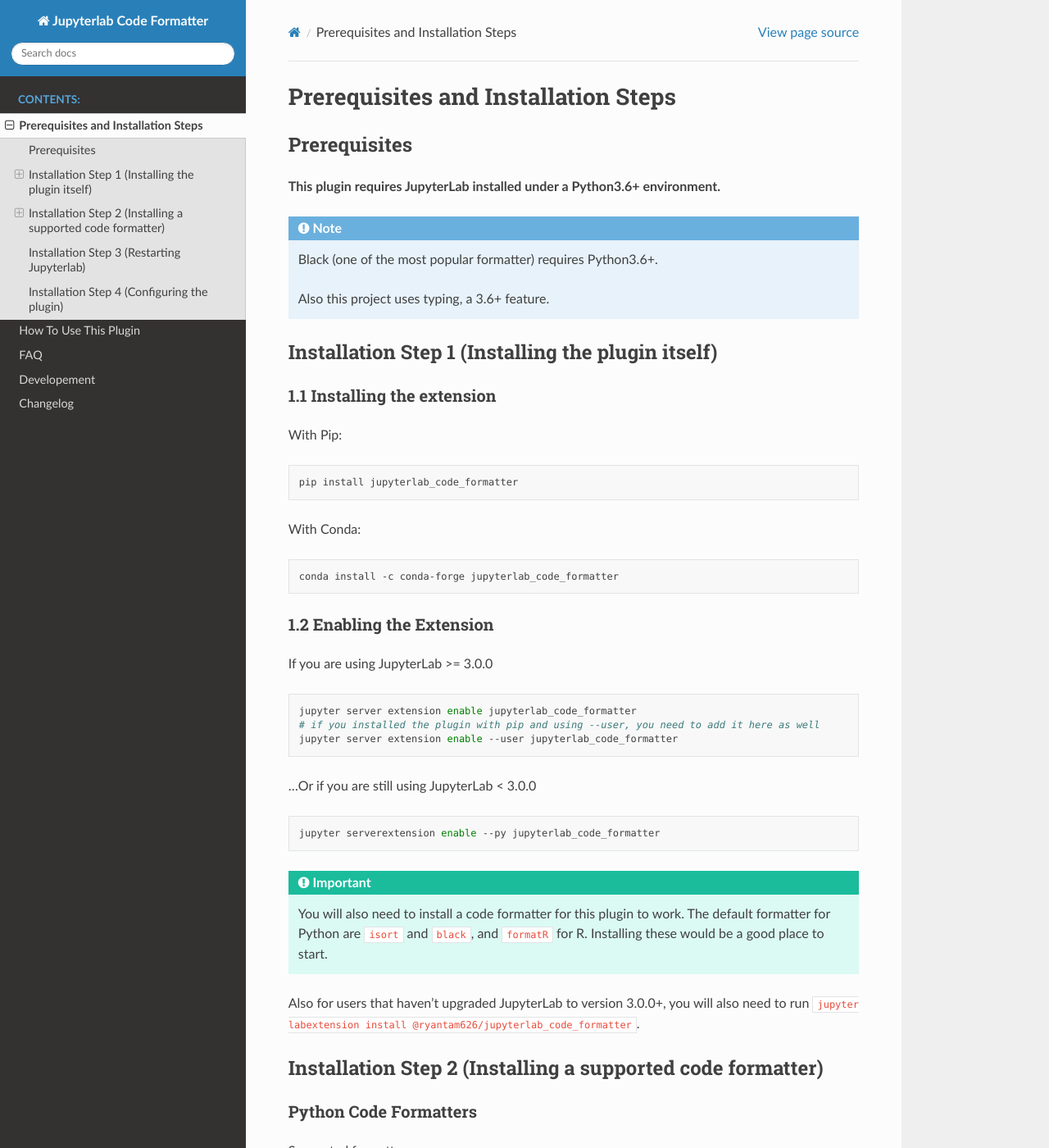
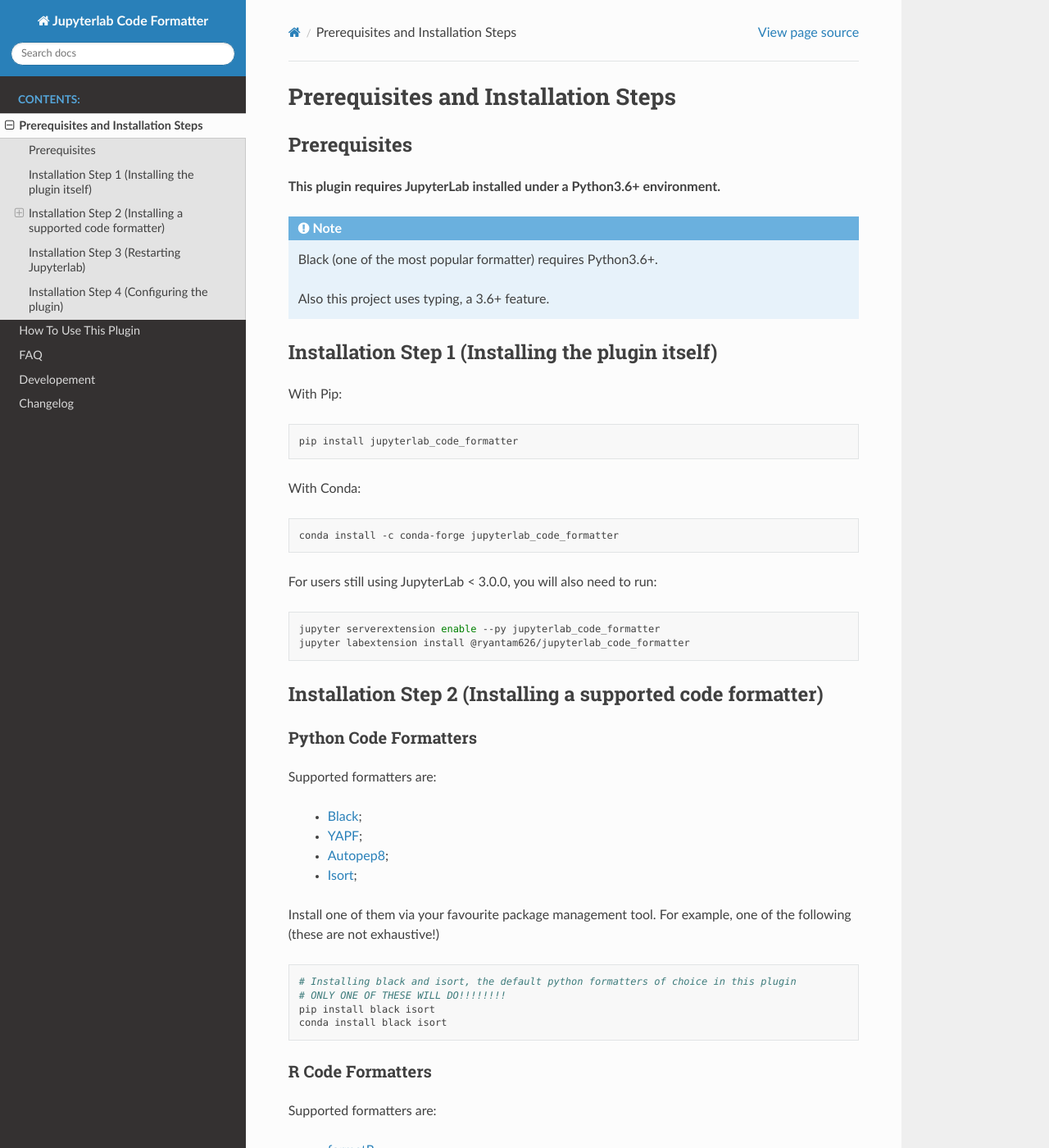
Before and after one commit to jupyterlab-contrib/jupyterlab_code_formatter, a Sphinx documentation site: the page built from docs/installation.rst, in a window 1280 px wide and 1400 px high. Shown: the whole window at 82% size. Built offline with Sphinx 7.4.7 and the Read the Docs theme 2.0.0, drawn with Linux system fonts in a browser that asks for light colours.

Commit message:
Auto server extension (#190)
* Server extension is auto enabled

* Use install to check extension availability

* Use tab instead of spaces

* Install node dependencies

* [DEBUG]

* Correct name

* Revert [DEBUG]

* Update installation.rst

```diff
--- a/docs/installation.rst
+++ b/docs/installation.rst
@@ -14,9 +14,6 @@
 Installation Step 1 (Installing the plugin itself)
 --------------------------------------------------
 
-1.1 Installing the extension
-~~~~~~~~~~~~~~~~~~~~~~~~~~~~
-
 With Pip:
 
 .. code-block:: bash
@@ -29,28 +26,13 @@
 
     conda install -c conda-forge jupyterlab_code_formatter
 
-1.2 Enabling the Extension
-~~~~~~~~~~~~~~~~~~~~~~~~~~
-
-If you are using JupyterLab >= 3.0.0
-
-.. code-block:: bash
-
-    jupyter server extension enable jupyterlab_code_formatter
-    # if you installed the plugin with pip and using --user, you need to add it here as well
-    jupyter server extension enable --user jupyterlab_code_formatter
-
-...Or if you are still using JupyterLab < 3.0.0
+For users still using JupyterLab < 3.0.0, you will also need to run:
 
 .. code-block:: bash
 
     jupyter serverextension enable --py jupyterlab_code_formatter
+    jupyter labextension install @ryantam626/jupyterlab_code_formatter
 
-
-.. important::
-    You will also need to install a code formatter for this plugin to work. The default formatter for Python are :code:`isort` and :code:`black`, and :code:`formatR` for R. Installing these would be a good place to start.
-
-Also for users that haven't upgraded JupyterLab to version 3.0.0+, you will also need to run :code:`jupyter labextension install @ryantam626/jupyterlab_code_formatter`.
 
 Installation Step 2 (Installing a supported code formatter)
 -----------------------------------------------------------
```
Also changed, not shown: 4 other files.
